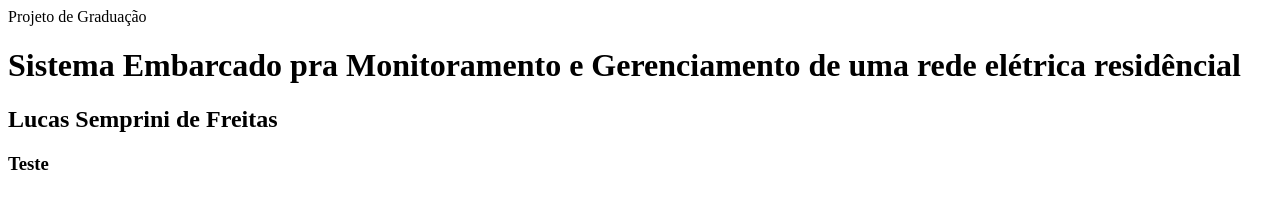
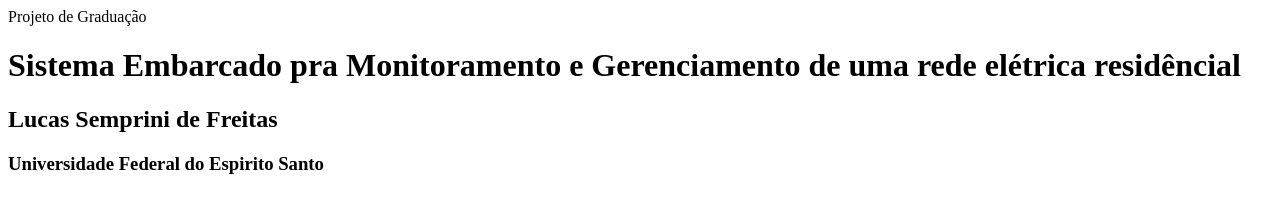
Before and after one commit to SempriniL/Arduino_PG, a plain HTML site: page index.html in a window 1280 px wide. Drawn offline with Linux system fonts and the light colour scheme.

Commit message:
Index Correto

```diff
--- a/index.html
+++ b/index.html
@@ -5,6 +5,6 @@
 <body>
     <h1>Sistema Embarcado pra Monitoramento e Gerenciamento de uma rede elétrica residêncial</h1>
     <h2>Lucas Semprini de Freitas</h2>
-    <h3>Teste</h3>
+    <h3>Universidade Federal do Espirito Santo</h3>
 </body>
 </html>
```
